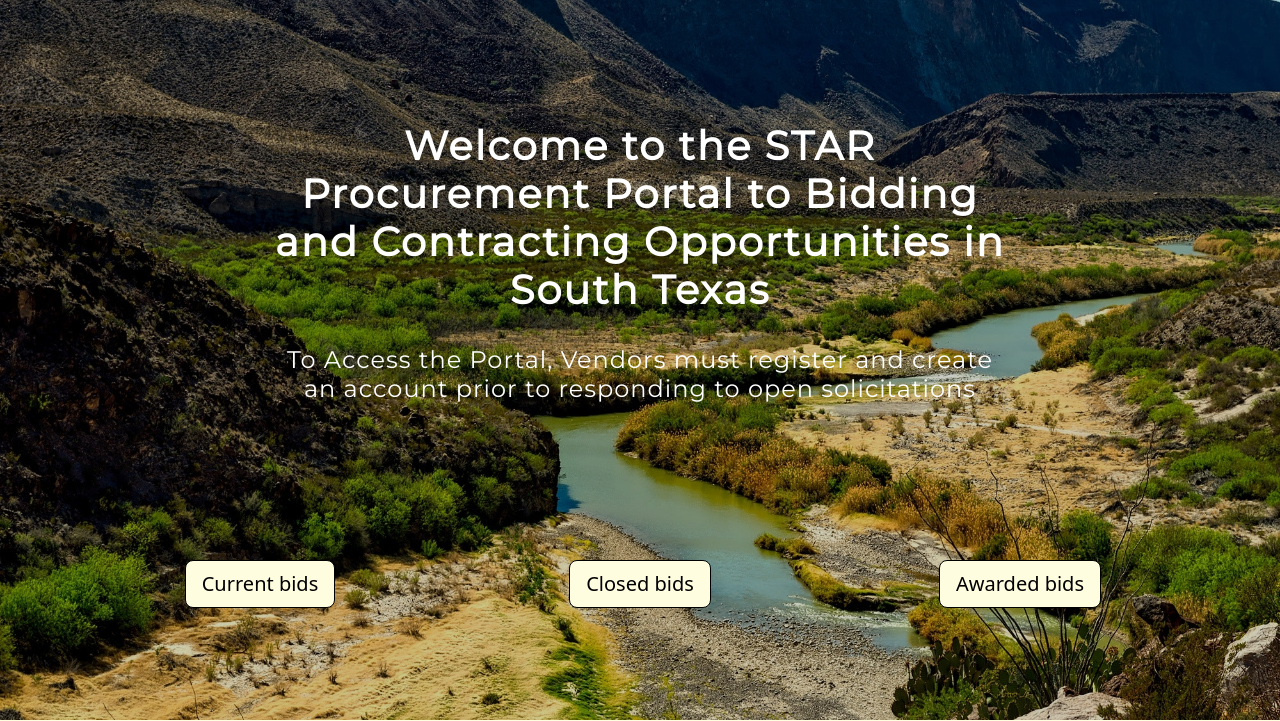
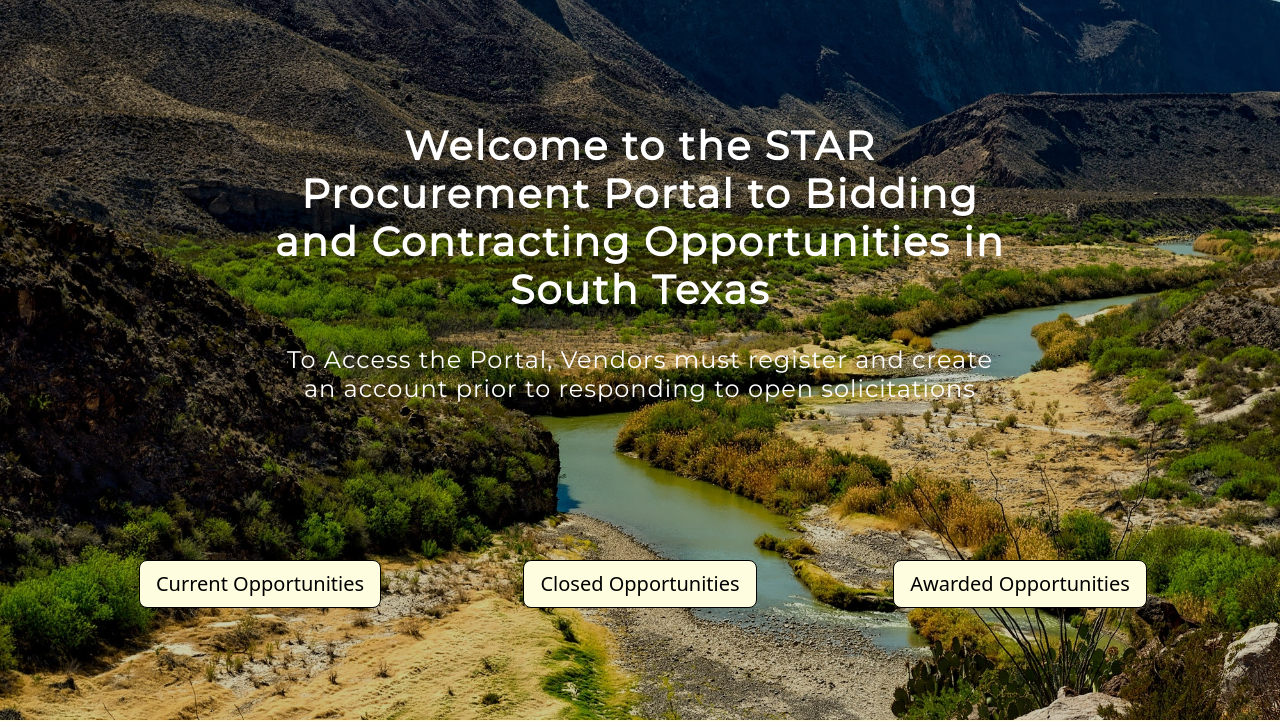
Before and after one commit to bharding216/star, a Python web app: template project/templates/index.html in a window 1280 px wide. Shown: the part 147-868 px from the top of the page. Run offline with Jinja, Linux system fonts and the light colour scheme; the template is opened without the code that fills it, so the values that code supplies are empty; some libraries are stand-ins or nearby versions.

Commit message:
Replace the word bid with opportunities

```diff
--- a/project/templates/awarded_bids.html
+++ b/project/templates/awarded_bids.html
@@ -28,7 +28,7 @@
         <div class="row mb-3">
             <div class="col-12 mx-auto">
                 <div class="text-center">
-                    <h1>Awarded Bids</h1>
+                    <h1>Awarded Opportunities</h1>
                     <p>A summary of the awarded bids and projects.</p>
                 </div>
             </div>
--- a/project/templates/closed_bids.html
+++ b/project/templates/closed_bids.html
@@ -28,7 +28,7 @@
         <div class="row mb-3">
             <div class="col-12 mx-auto">
                 <div class="text-center">
-                    <h1>Closed Bids</h1>
+                    <h1>Closed Opportunities</h1>
                     <p>A summary of the closed projects that are no longer accepting applications.</p>
                 </div>
             </div>
--- a/project/templates/current_bids.html
+++ b/project/templates/current_bids.html
@@ -27,12 +27,12 @@
         <div class="row mb-3">
             <div class="col-12 align-items-center justify-content-center d-flex">
                 <div class="text-center">
-                    <h1>Current Bids</h1>
+                    <h1>Current Opportunities</h1>
                     <p>A summary of the current projects that are accepting applications.</p>
                     <p>
                         <b>
                             Your business must be
-                            <a class="hover-link-blue" href="{{ url_for('views.registration_personal') }}">registered</a> with STAR to apply for a bid.
+                            <a class="hover-link-blue" href="{{ url_for('views.registration_personal') }}">registered</a> with STAR to apply.
                         </b>
                     </p>
                 </div>
--- a/project/templates/index.html
+++ b/project/templates/index.html
@@ -46,7 +46,7 @@
             <div class="col-4 align-items-center justify-content-center d-flex">
                 <div class="text-center">
                     <a href="{{ url_for('views.current_bids') }}">
-                        <button type="button" class="btn btn-reversed btn-lg" data-aos="fade-up">Current bids</button>
+                        <button type="button" class="btn btn-reversed btn-lg" data-aos="fade-up">Current Opportunities</button>
                     </a>
                 </div>
             </div>
@@ -54,7 +54,7 @@
             <div class="col-4 align-items-center justify-content-center d-flex">
                 <div class="text-center">
                     <a href="{{ url_for('views.closed_bids') }}">
-                        <button type="button" class="btn btn-reversed btn-lg" data-aos="fade-up">Closed bids</button>
+                        <button type="button" class="btn btn-reversed btn-lg" data-aos="fade-up">Closed Opportunities</button>
                     </a>
                 </div>
             </div>
@@ -62,7 +62,7 @@
             <div class="col-4 align-items-center justify-content-center d-flex">
                 <div class="text-center">
                     <a href="{{ url_for('views.awarded_bids') }}">
-                        <button type="button" class="btn btn-reversed btn-lg" data-aos="fade-up">Awarded bids</button>
+                        <button type="button" class="btn btn-reversed btn-lg" data-aos="fade-up">Awarded Opportunities</button>
                     </a>
                 </div>
             </div>
```
